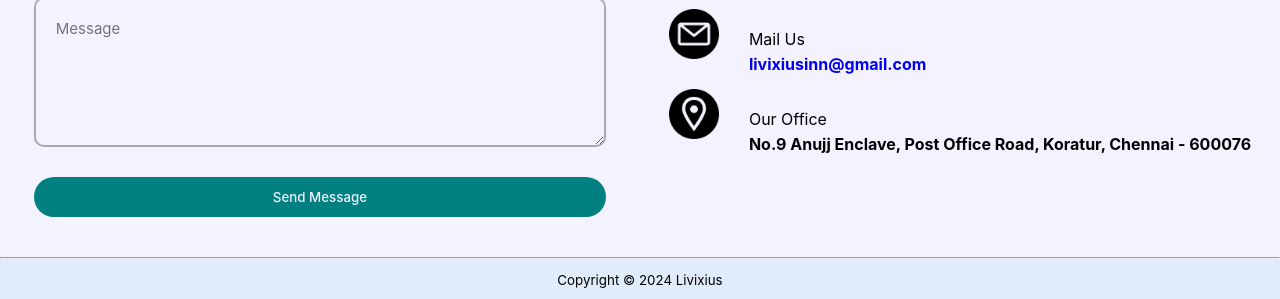
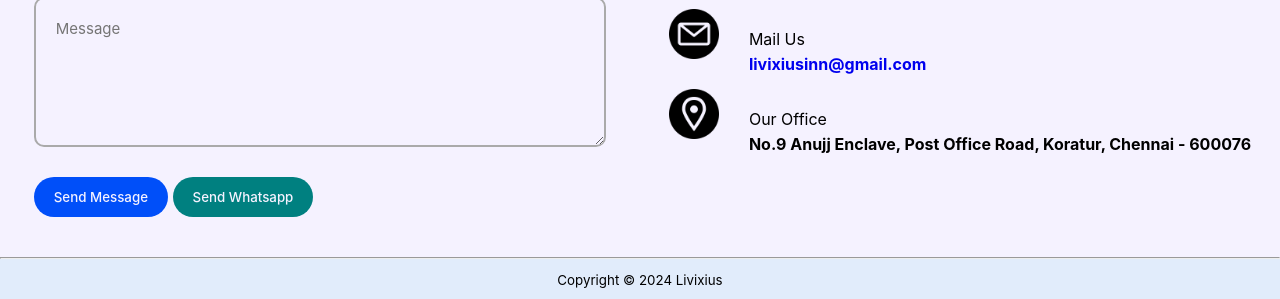
Before and after one commit to Poovarasan-A/Livixius-web, a plain HTML site: page index.html in a window 1280 px wide. Shown: the part 2408-2707 px from the top of the page. Drawn offline with nearby package versions, Linux system fonts and the light colour scheme.

Commit message:
whatsapp message updated

```diff
--- a/app.js
+++ b/app.js
@@ -85,3 +85,62 @@ let tl3 = gsap
     backgroundColor: "var(--primary-color)",
     yoyo: true,
   });
+//------------------------------------ send to whatsapp ----------------------------------
+
+// function sendToWhatsapp() {
+//   let number = "+918220997988";
+
+//   let name = document.getElementById("name").value;
+//   let mobile = document.getElementById("mobile").value;
+//   let email = document.getElementById("email").value;
+//   let message = document.getElementById("message").value;
+
+//   var url =
+//     "https://wa.me/" +
+//     number +
+//     "?text =" +
+//     "Name: " +
+//     name +
+//     "%0a" +
+//     "Mobile: " +
+//     mobile +
+//     "%0a" +
+//     "Email: " +
+//     email +
+//     "%0a" +
+//     "Message: " +
+//     message +
+//     "%0a%0a";
+
+//   window.open(url, "_blank").focus();
+// }
+
+//-------------------
+
+function sendToWhatsapp() {
+  let number = "+918220997988";
+
+  let name = encodeURIComponent(document.getElementById("name").value);
+  let mobile = encodeURIComponent(document.getElementById("mobile").value);
+  let email = encodeURIComponent(document.getElementById("email").value);
+  let message = encodeURIComponent(document.getElementById("message").value);
+
+  var url =
+    "https://wa.me/" +
+    number +
+    "?text=" +
+    "Name: " +
+    name +
+    "%0a" +
+    "Mobile: " +
+    mobile +
+    "%0a" +
+    "Email: " +
+    email +
+    "%0a" +
+    "Message: " +
+    message +
+    "%0a%0a";
+
+  window.open(url, "_blank").focus();
+}
--- a/index.html
+++ b/index.html
@@ -216,22 +216,32 @@
         <div class="form">
           <form>
             <div class="form1" data-aos="fade-right">
-              <input type="text" placeholder="Your Name" required />
-              <input type="number" placeholder="Your Mobile" required />
+              <input type="text" placeholder="Your Name" required id="name" />
+              <input
+                type="number"
+                placeholder="Your Mobile"
+                required
+                id="mobile"
+              />
             </div>
             <input
               type="email"
               placeholder="Your Mail Id"
               data-aos="fade-right"
               required
+              id="email"
             />
             <textarea
               type="text"
               placeholder="Message"
               class="msg"
               data-aos="fade-right"
+              id="message"
             ></textarea>
-            <button>Send Message</button>
+            <div class="contactBtn">
+              <button onclick="" class="mailbtn">Send Message</button>
+              <button onclick="sendToWhatsapp()">Send Whatsapp</button>
+            </div>
           </form>
         </div>
         <div class="address" data-aos="fade-left">
--- a/style.css
+++ b/style.css
@@ -353,6 +353,9 @@ form .msg {
   margin-top: 10px;
   background-color: teal;
 }
+#contact .mailbtn {
+  background-color: #004ff9;
+}
 #contact .address {
   display: flex;
   justify-content: center;
```
